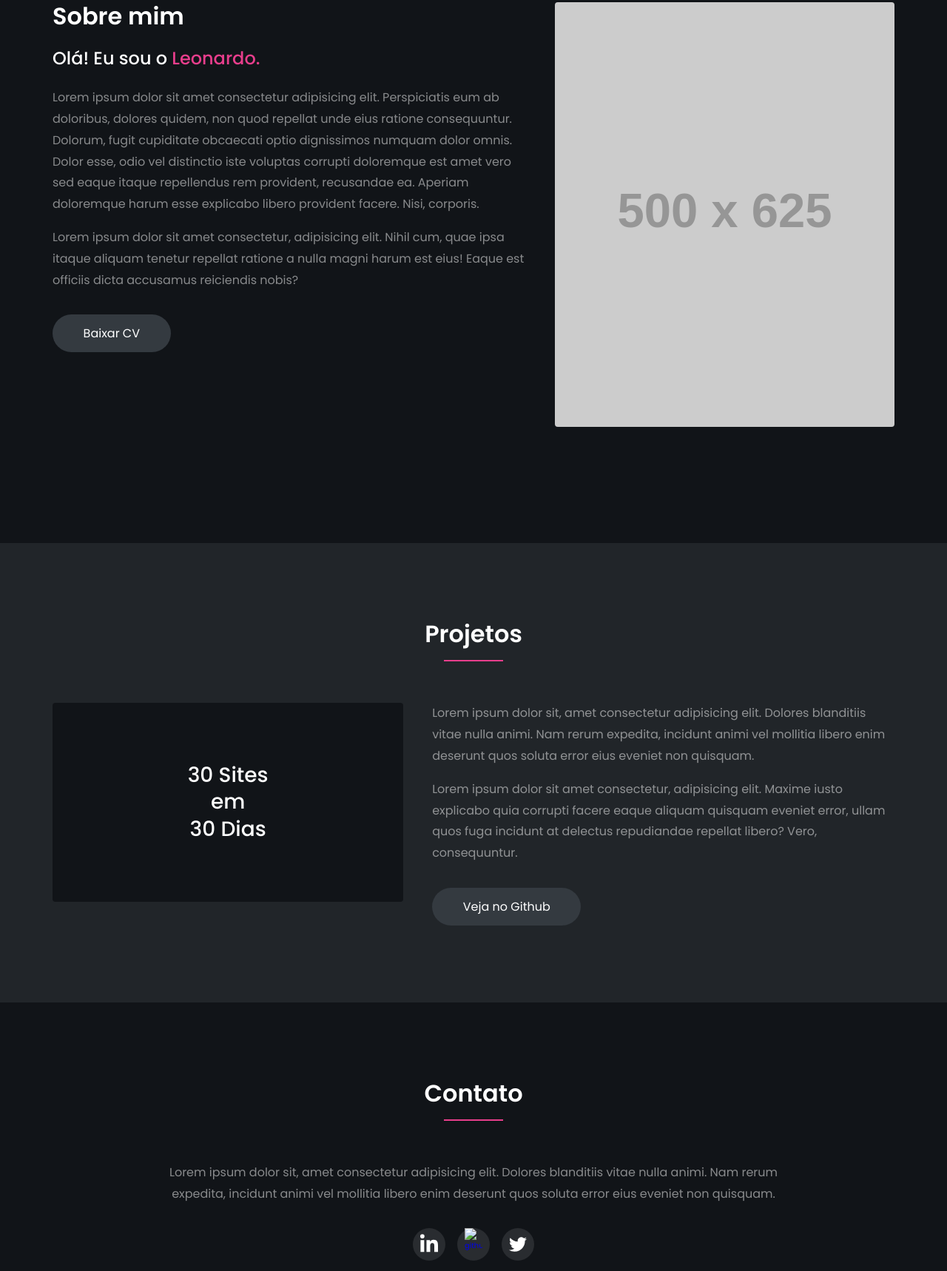
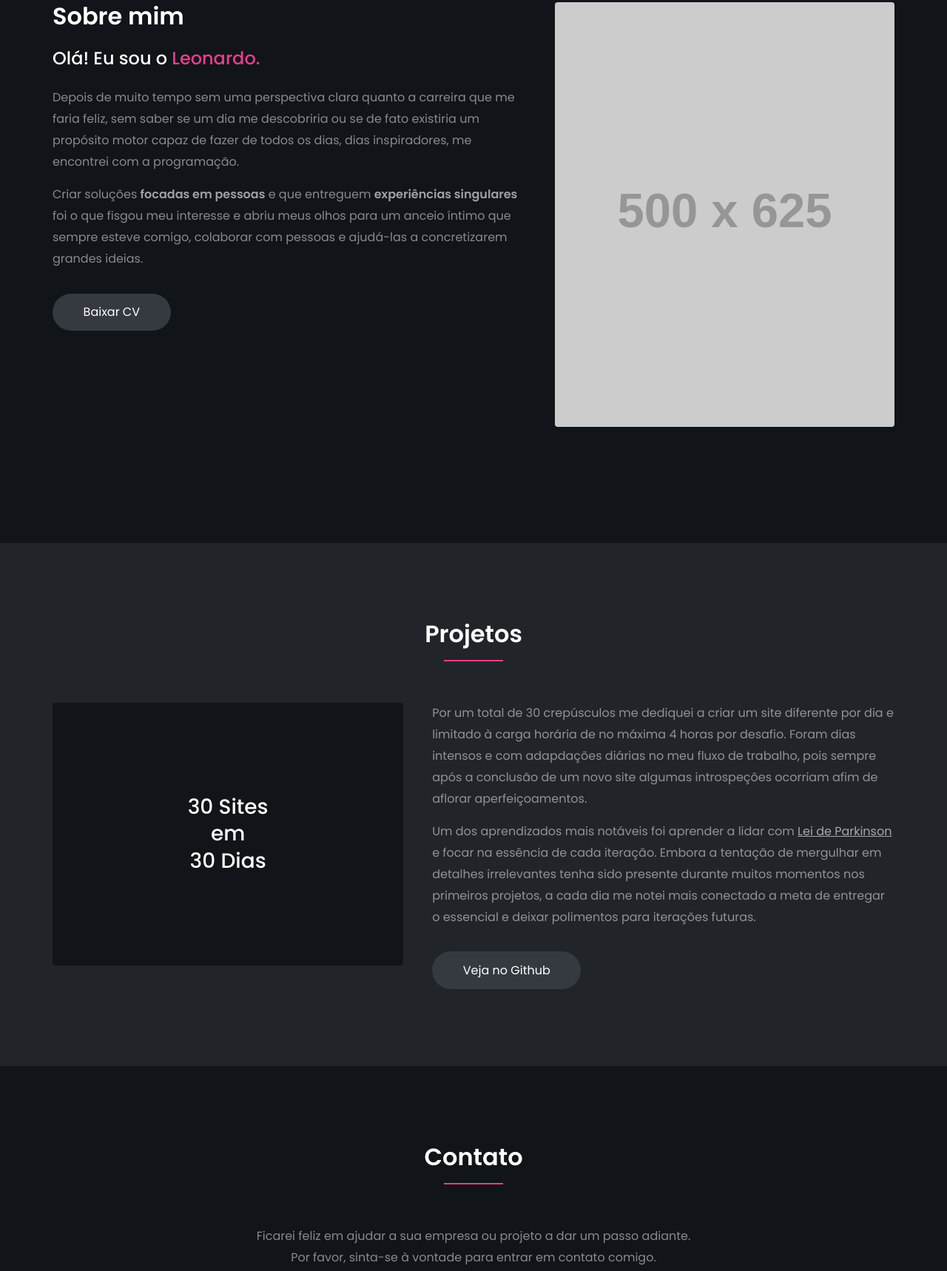
Before and after one commit to leottx/leonardo-website, a plain HTML site: page index.html in a window 1280 px wide. Shown: the part 901-2619 px from the top of the page at 74% size. Drawn offline with Linux system fonts and the light colour scheme; placeholder pictures from the web are drawn by us.

Commit message:
Update sections texts and links

```diff
--- a/index.html
+++ b/index.html
@@ -12,16 +12,16 @@
       <!-- start HEADER -->
       <header>
         <nav class="primary-menu contain">
-          <a href="#" class="logo">
+          <a href="index.html" class="logo">
             <img src="./images/logo-semibold.svg" alt="logo" />
           </a>
           <a href="#" class="nav-toogle">
             <img src="./images/icon-menu.svg" alt="menu" />
           </a>
           <ul class="navbar">
-            <li><a href="" class="text--white">Sobre</a></li>
-            <li><a href="" class="text--white">Contato</a></li>
-            <li><a href="" class="btn btn--wire text--white">Portfólio</a></li>
+            <li><a href="index.html#about" class="text--white">Sobre</a></li>
+            <li><a href="index.html#contato" class="text--white">Contato</a></li>
+            <li><a href="index.html#projects" class="btn btn--wire text--white">Portfólio</a></li>
           </ul>
         </nav>
       </header>
@@ -45,13 +45,13 @@
               </div>
             </div>
           </div>
-          <a href="#" class="scroll-down">
+          <a href="index.html#about" class="scroll-down">
             <img class="animated" src="./images/icon-down-arrow.svg" />
           </a>
         </div>
         <!-- end HERO -->
         <!-- start ABOUT -->
-        <section class="about">
+        <section class="about" id="about">
           <div class="about__wrap contain">
             <div class="about__content">
               <div class="about__pic">
@@ -63,20 +63,15 @@
                   Olá! Eu sou o <span class="text--highlight">Leonardo.</span>
                 </h3>
                 <p class="text--white-mid">
-                  Lorem ipsum dolor sit amet consectetur adipisicing elit.
-                  Perspiciatis eum ab doloribus, dolores quidem, non quod
-                  repellat unde eius ratione consequuntur. Dolorum, fugit
-                  cupiditate obcaecati optio dignissimos numquam dolor omnis.
-                  Dolor esse, odio vel distinctio iste voluptas corrupti
-                  doloremque est amet vero sed eaque itaque repellendus rem
-                  provident, recusandae ea. Aperiam doloremque harum esse
-                  explicabo libero provident facere. Nisi, corporis.
+                  Depois de muito tempo sem uma perspectiva clara quanto a carreira que me faria feliz,
+                  sem saber se um dia me descobriria ou se de fato existiria um propósito motor capaz
+                  de fazer de todos os dias, dias inspiradores, me encontrei com a
+                  programação.
                 </p>
                 <p class="text--white-mid">
-                  Lorem ipsum dolor sit amet consectetur, adipisicing elit.
-                  Nihil cum, quae ipsa itaque aliquam tenetur repellat ratione a
-                  nulla magni harum est eius! Eaque est officiis dicta accusamus
-                  reiciendis nobis?
+                  Criar soluções <strong>focadas em pessoas</strong> e que entreguem <strong>experiências singulares</strong> foi o que fisgou
+                  meu interesse e abriu meus olhos para um anceio íntimo que sempre esteve comigo, colaborar
+                  com pessoas e ajudá-las a concretizarem grandes ideias.
                 </p>
                 <a href="#" class="btn btn--fill text--white">Baixar CV</a>
               </div>
@@ -85,7 +80,7 @@
         </section>
         <!-- end ABOUT -->
         <!-- start PROJECTS -->
-        <section class="projects">
+        <section class="projects" id="projects">
           <div class="projects__wrap contain">
             <div class="projects__content">
               <h2 class="text--white text--center">Projetos</h2>
@@ -98,16 +93,15 @@
                 </div>
                 <div class="projects__text text--center text--lg-left"">
                   <p class="text--white-mid">
-                    Lorem ipsum dolor sit, amet consectetur adipisicing elit.
-                    Dolores blanditiis vitae nulla animi. Nam rerum expedita,
-                    incidunt animi vel mollitia libero enim deserunt quos soluta
-                    error eius eveniet non quisquam.
+                    Por um total de 30 crepúsculos me dediquei a criar um site diferente por dia e limitado
+                    à carga horária de no máxima 4 horas por desafio. Foram dias intensos e com adapdações diárias no meu
+                    fluxo de trabalho, pois sempre após a conclusão de um novo site algumas introspeções ocorriam afim
+                    de aflorar aperfeiçoamentos.
                   </p>
                   <p class="text--white-mid">
-                    Lorem ipsum dolor sit amet consectetur, adipisicing elit.
-                    Maxime iusto explicabo quia corrupti facere eaque aliquam
-                    quisquam eveniet error, ullam quos fuga incidunt at delectus
-                    repudiandae repellat libero? Vero, consequuntur.
+                    Um dos aprendizados mais notáveis foi aprender a lidar com <a href="https://pt.wikipedia.org/wiki/Lei_de_Parkinson" class="underline">Lei de Parkinson</a> e focar na essência de cada
+                    iteração. Embora a tentação de mergulhar em detalhes irrelevantes tenha sido presente durante muitos momentos nos primeiros
+                    projetos, a cada dia me notei mais conectado a meta de entregar o essencial e deixar polimentos para iterações futuras.
                   </p>
                   <a href="#" class="btn btn--fill text--white">Veja no Github</a>
                 </div>
@@ -117,7 +111,7 @@
         </section>
         <!-- end PROJECTS -->
         <!-- start CONTATO -->
-        <section class="contato">
+        <section class="contato" id="contato">
           <div class="contato__wrap contain">
             <div class="contato__content">
               <h2 class="text--white text--center">Contato</h2>
@@ -125,20 +119,18 @@
               <div class="contato__row">
                 <div class="contato__text text--center">
                   <p class="text--white-mid">
-                    Lorem ipsum dolor sit, amet consectetur adipisicing elit.
-                    Dolores blanditiis vitae nulla animi. Nam rerum expedita,
-                    incidunt animi vel mollitia libero enim deserunt quos soluta
-                    error eius eveniet non quisquam.
+                    Ficarei feliz em ajudar a sua empresa ou projeto a dar um passo adiante.<br>
+                    Por favor, sinta-se à vontade para entrar em contato comigo.
                   </p>
                   <ul class="contato__social">
                     <li>
-                      <a href="#"><img src="./images/icon-linkedin.svg" alt="linkedin"/></a>
+                      <a href="https://www.linkedin.com/in/leonardo-tadeu-teixeira/"><img src="./images/icon-linkedin.svg" alt="linkedin icon"/></a>
                     </li>
                     <li>
-                      <a href="#"><img src="./images/icon-github.svg" alt="github"/></a>
+                      <a href="https://github.com/leottx/"><img src="./images/icon-github.svg" alt="github icon"/></a>
                     </li>
                     <li>
-                      <a href="#"><img src="./images/icon-twitter.svg" alt="twitter"/></a>
+                      <a href="https://twitter.com/leottx_"><img src="./images/icon-twitter.svg" alt="twitter icon"/></a>
                     </li>
                   </ul>
                 </div>
--- a/style.css
+++ b/style.css
@@ -361,6 +361,11 @@ ABOUT
   margin-bottom: 1.6rem
 }
 
+.about__text strong {
+  font-weight: 600;
+  color: rgba(255, 255, 255, .6)
+}
+
 .about__text h3 {
   font-size: 2.4rem;
   font-weight: 500;
@@ -426,6 +431,11 @@ PROJECTS
     max-width: 41.666667%;
     margin-right: 3.9rem;
   }
+}
+
+.underline {
+  color: rgba(255, 255, 255, .6);
+  text-decoration: underline;
 }
 
 .projects__text p {
```
